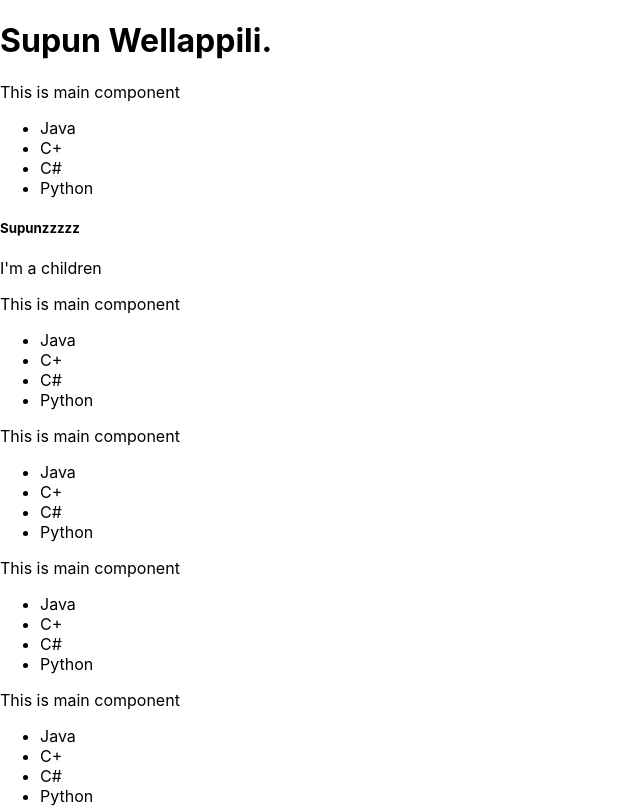
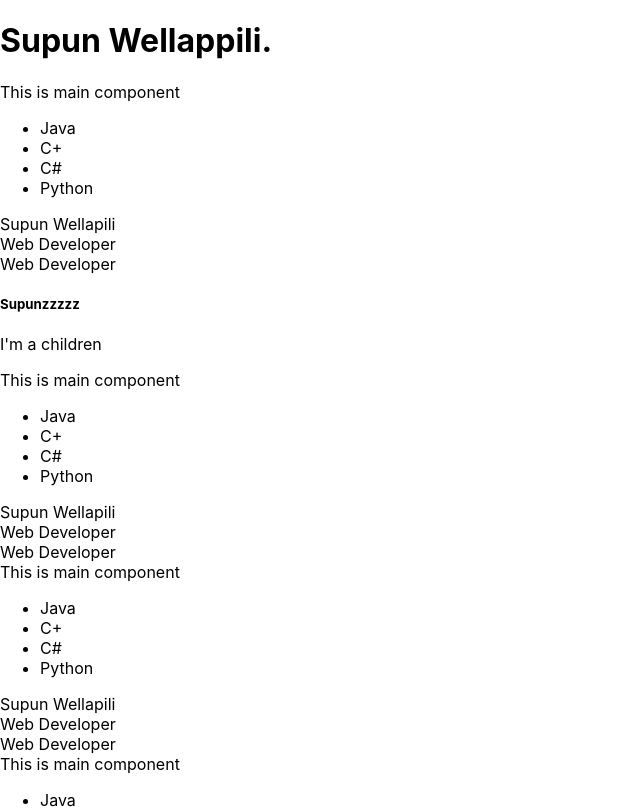
Before and after one commit to SupunWellappili/ReactJS_Learning, a React (Create React App) app in the folder yt-react-tutorial/: page / in a window 1280 px wide. Shown: the top 809 px of the page, without its empty margins (0-640 px from the left). Built offline with nearby package versions, Linux system fonts and the light colour scheme.

Commit message:
Create Object

```diff
--- a/yt-react-tutorial/src/Componets/Main.js
+++ b/yt-react-tutorial/src/Componets/Main.js
@@ -1,4 +1,14 @@
+const name = 'Supun Wellapili';
+const position = 'Web Developer';
+const city ="Galle";
+
+const myObj = {
+    name :`${name}`,
+    position :`${position}`
+}
+
 function Main(props) {
+
   return (
     <div>
       This is main component
@@ -8,7 +18,11 @@ function Main(props) {
         <li>C#</li>
         <li>Python</li>
       </ul>
+      <div>{name}</div>
+      <div>{myObj.position}</div>
+      <div>{position}</div>
       {props.children}
+
     </div>
   );
 }
```
